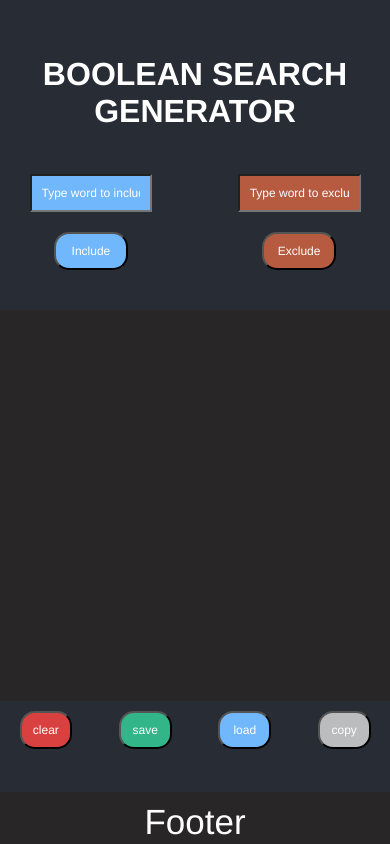
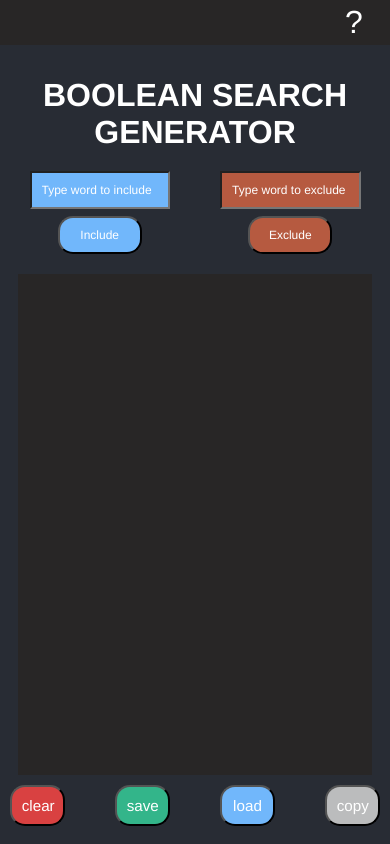
Before and after one commit to jkenjidc/LinkedInBooleanSearchTool, a React (Create React App) app: page / in a window 390 px wide. Shown: the top 844 px of the page. Built offline with nearby package versions, Linux system fonts and the light colour scheme.

Commit message:
fixed responsive ness and header

```diff
--- a/public/index.html
+++ b/public/index.html
@@ -1,5 +1,5 @@
 <!DOCTYPE html>
-<html lang="en">
+<html lang="en" style = "margin: 0; padding: 0; width: 100%; background-color:#282c34 ;">
   <head>
     <meta charset="utf-8" />
     <link rel="icon" href="%PUBLIC_URL%/favicon.ico" />
--- a/src/SearchGenerator.module.css
+++ b/src/SearchGenerator.module.css
@@ -1,21 +1,24 @@
 .Header{
     width:100%;
-    height:5%;
+    height:5vh;
     background-color: #282626;
-    margin-top: 0;
-    padding-top: 0;
-    margin-right: 0;
+    width: 100%;
+    color: #fff;
+    text-align: right;
+    font-size: clamp(2rem, 0.4063rem + 2.6389vw, 2.1875rem);
+    font-family: Helvetica, sans-serif;
+    font-weight: 300;
+    padding: 1%;
+    padding-right: 15%;
 }
 
 .Heading {
     font-size: clamp(2rem, 0.481rem + 6.2319vw, 4.6875rem);
     font-family: Helvetica, sans-serif;
     font-weight: 700;
-    letter-spacing: 0.02px;
+    letter-spacing: 0.02%;
     color: #FFFFFF;
-    padding-top: 56px;
-    padding-bottom: 24px;
-    margin: 0;
+    margin-bottom: 0;
 
 }
 .Container {
@@ -30,14 +33,14 @@
 }
 
 .Display{
-    padding: 30px;
+    padding: 3%;
     margin: 0;
     display: flex;
     align-items: flex-start;
     color: #FFFFFF;
     background-color: #282626;
-    width: 90%;
-    height:45%;
+    width: min(85%, 90vw);
+    height: min(70%, 90vh);
     font-size: clamp(1rem, 0.3288rem + 2.7536vw, 2.1875rem);
     font-family: Helvetica, sans-serif;
     line-height: 1.5;
@@ -59,19 +62,19 @@
     display: flex;
     flex-direction: row;
     justify-content: space-between;
-    width: 90%;
-    font-size: clamp(0.75rem, 0.3614rem + 1.5942vw, 1.4375rem);
+    width: 95%;
+    font-size: clamp(0.95rem, 0.3614rem + 1.5942vw, 1.4375rem);
     font-family: Helvetica, sans-serif;
     padding: 10px;
     border-radius: 15px;
-    margin-bottom: 85px;
+    margin-bottom: 2%;
 
 }
 .Inputs{
     display:flex;
     flex-direction: column;
     padding: inherit;
-    width: 35%;
+    width: max(40%,2vw)
 }
 ::placeholder {
     color: #FFFFFF;
@@ -80,7 +83,7 @@
 .Include {
     background-color: #71B7FB;
     color: #FFFFFF;
-    margin-bottom: 20px;
+    margin-bottom: 5%;
     padding: inherit;
     font-size: inherit;
     font-family: inherit;
@@ -88,7 +91,6 @@
 .IncludeButton {
     background-color: #71B7FB;
     color: #FFFFFF;
-    margin-bottom: 20px;
     padding: inherit;
     font-size: inherit;
     font-family: inherit;
@@ -106,7 +108,7 @@
 .Exclude {
     background-color: #B65A40;
     color: #FFFFFF;
-    margin-bottom: 20px;
+    margin-bottom: 5%;
     padding: inherit;
     font-size: inherit;
     font-family: inherit;
@@ -114,7 +116,6 @@
 .ExcludeButton {
     background-color: #B65A40;
     color: #FFFFFF;
-    margin-bottom: 20px;
     padding: inherit;
     font-size: inherit;
     font-family: inherit;
@@ -207,14 +208,13 @@
 }
 
 .modalContent {
-    background-color: #3f3b3b;
+    background-color: #282c34;
     color:rgb(238, 238, 238);
-
-    border: solid #71B7FB;
+    border: #282626 solid;
     margin: 15% auto;
-    padding: 20px;
+    padding: 3%;
     width: 40%;
-    font-size: 35px;
+    font-size: clamp(1.125rem, 0.5938rem + 2.3611vw, 2.1875rem);
     font-family: Helvetica, sans-serif;
     font-weight: 300;
 }
@@ -222,7 +222,7 @@
 .close {
     color: #f7f3f3;
     float: right;
-    font-size: 40px;
+    font-size: clamp(1.25rem, 0.625rem + 2.7778vw, 2.5rem);
     font-weight: bold;
 }
 
@@ -232,18 +232,3 @@
     text-decoration: none;
     cursor: pointer;
 }
-
-.Footer{
-    width:100%;
-    height:5%;
-    background-color: #282626;
-    position: absolute;
-    padding-top: 10px;
-    bottom: 0;
-    width: 100%;
-    color: #fff;
-    text-align: center;
-    font-size: 35px;
-    font-family: Helvetica, sans-serif;
-    font-weight: 300;
-}
--- a/src/SearchGenerator.tsx
+++ b/src/SearchGenerator.tsx
@@ -67,7 +67,7 @@ const SearchGenerator = () => {
   return (
 
     <div className = {styles.Container}>
-        {/* <div className = {styles.Header}>sdsdsdds</div> */}
+        <div className = {styles.Header}>?</div>
         <p id="title" className={styles.Heading}> BOOLEAN SEARCH GENERATOR </p>
         <div className={styles.Buttons}>
             <div className={styles.Inputs}>
@@ -92,8 +92,8 @@ const SearchGenerator = () => {
             <p id="modalMessage"></p>
             </div>
         </div>
-        <div className = {styles.Footer}>Footer</div>
-
+{/*         <div className = {styles.Footer}>Footer</div>
+ */}
 
     </div>
   )
```
